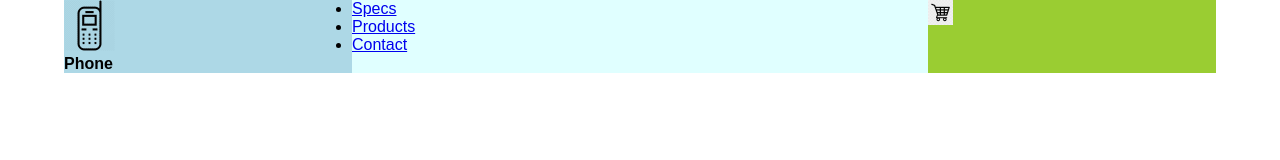
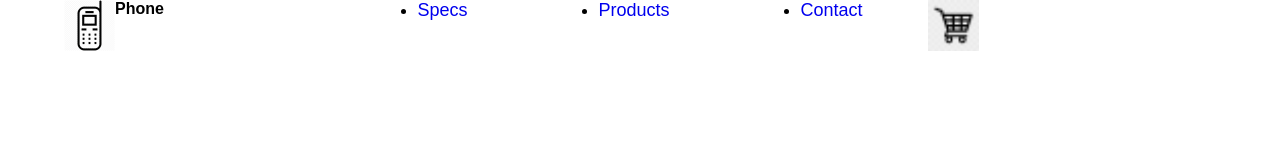
Before and after one commit to karanvirj/Project1, a plain HTML site: page index.html in a window 1280 px wide. Drawn offline with Linux system fonts and the light colour scheme.

Commit message:
Feb. 18, 2020

```diff
--- a/index.html
+++ b/index.html
@@ -20,9 +20,9 @@
 
 		<nav>
 			<ul class="nav-links">
-				<li class="nav-link"><a href="#">Specs</a></li>
-				<li class="nav-link"><a href="#">Products</a></li>
-				<li class="nav-link"><a href="#">Contact</a></li>
+				<li><a class="nav-link" href="#">Specs</a></li>
+				<li><a class="nav-link" href="#">Products</a></li>
+				<li><a class="nav-link" href="#">Contact</a></li>
 			</ul>
 		</nav>
 
--- a/style.css
+++ b/style.css
@@ -8,19 +8,30 @@ body {
 }
 header{
   display: flex;
-  background-color: lightblue;
   width: 90%;
   margin: auto;
 }
+.logo-container, .nav-links, .cart{
+  display: flex;
+}
 .logo-container{
-  background: lightblue;
   flex: 1;
 }
+.logo{
+  font-weight: 5px;
+  margin: 5px;
+}
 nav{
-  background: lightcyan;
   flex: 2;
 }
+.nav-links{
+  justify-content: space-around;
+}
+.nav-link{
+  color: 5f5f79;
+  font-size: 18px;
+  text-decoration: none;
+}
 .cart{
-  background: yellowgreen;
   flex: 1;
 }
```
